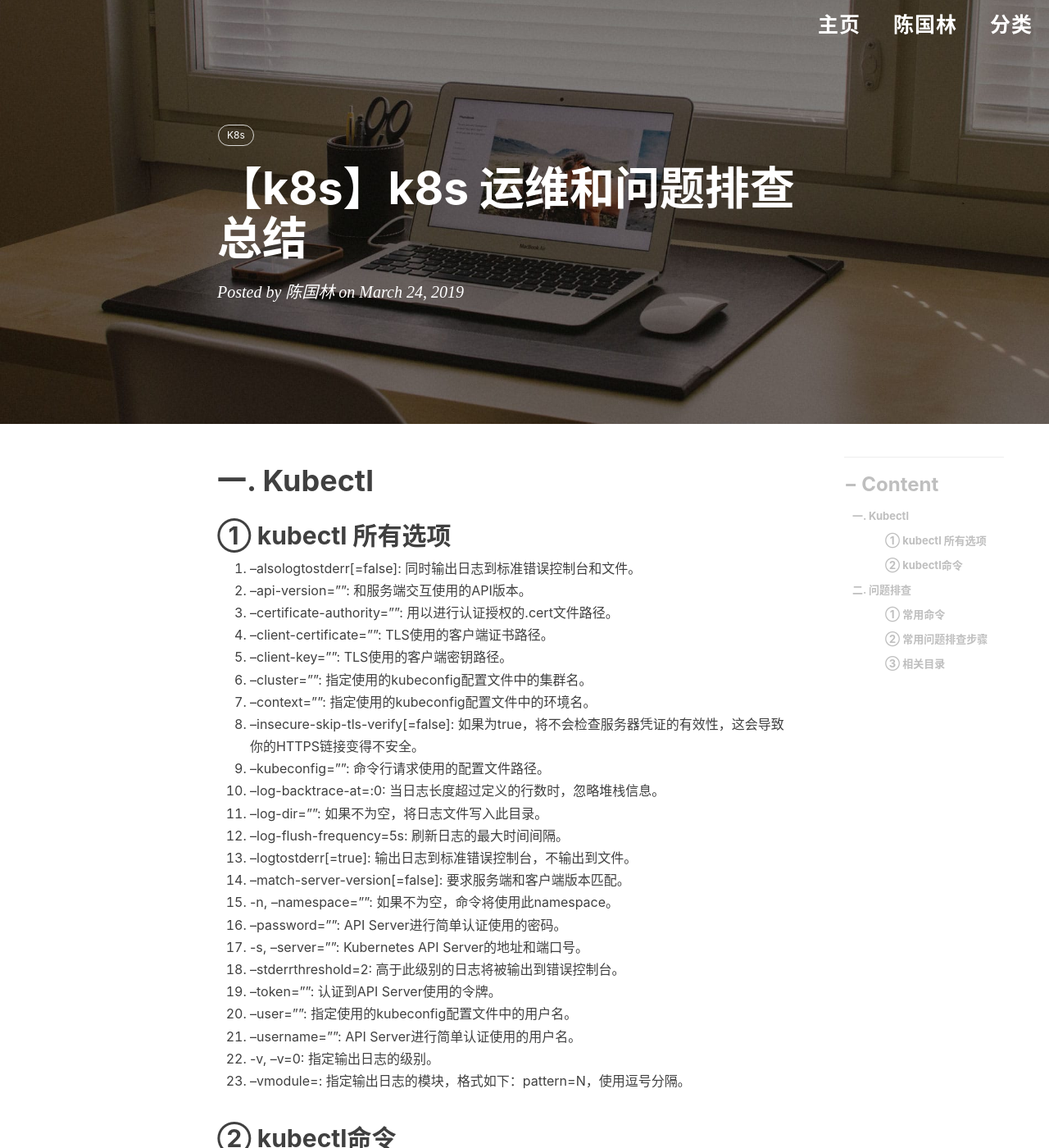
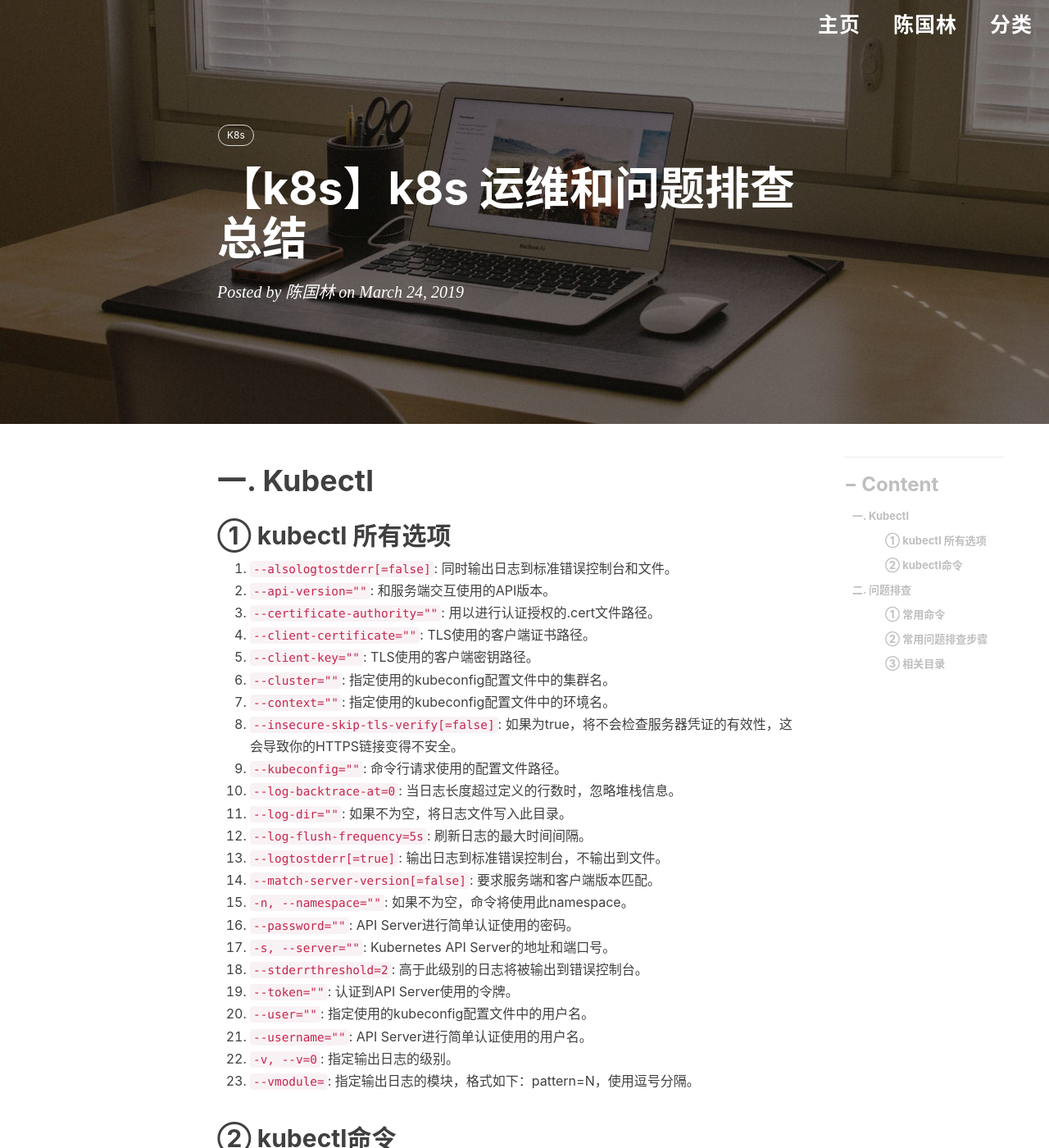
Before and after one commit to engru/chenguolin.github.io, a Jekyll site: the page built from _posts/2019-03-24-【K8s】K8s 运维和问题排查总结.md, in a window 1280 px wide and 1400 px high. Shown: the whole window at 82% size. Built offline with Jekyll 4.4.1, drawn with Linux system fonts in a browser that asks for light colours; nearby versions of some CDN libraries; comment, search, counter and statistics services are not loaded; part of the change alters nothing that is shown.

```diff
--- a/_posts/2019-03-24-【K8s】K8s 运维和问题排查总结.md
+++ b/_posts/2019-03-24-【K8s】K8s 运维和问题排查总结.md
@@ -7,29 +7,29 @@ tags:          #标签
 ---
 # 一. Kubectl
 ## ① kubectl 所有选项
-1. --alsologtostderr[=false]: 同时输出日志到标准错误控制台和文件。
-2. --api-version="": 和服务端交互使用的API版本。
-3. --certificate-authority="": 用以进行认证授权的.cert文件路径。
-4. --client-certificate="": TLS使用的客户端证书路径。
-5. --client-key="": TLS使用的客户端密钥路径。
-6. --cluster="": 指定使用的kubeconfig配置文件中的集群名。
-7. --context="": 指定使用的kubeconfig配置文件中的环境名。
-8. --insecure-skip-tls-verify[=false]: 如果为true，将不会检查服务器凭证的有效性，这会导致你的HTTPS链接变得不安全。
-9. --kubeconfig="": 命令行请求使用的配置文件路径。
-10. --log-backtrace-at=:0: 当日志长度超过定义的行数时，忽略堆栈信息。
-11. --log-dir="": 如果不为空，将日志文件写入此目录。
-12. --log-flush-frequency=5s: 刷新日志的最大时间间隔。
-13. --logtostderr[=true]: 输出日志到标准错误控制台，不输出到文件。
-14. --match-server-version[=false]: 要求服务端和客户端版本匹配。
-15. -n, --namespace="": 如果不为空，命令将使用此namespace。
-16. --password="": API Server进行简单认证使用的密码。
-17. -s, --server="": Kubernetes API Server的地址和端口号。
-18. --stderrthreshold=2: 高于此级别的日志将被输出到错误控制台。
-19. --token="": 认证到API Server使用的令牌。
-20. --user="": 指定使用的kubeconfig配置文件中的用户名。
-21. --username="": API Server进行简单认证使用的用户名。
-22. -v, --v=0: 指定输出日志的级别。
-23. --vmodule=: 指定输出日志的模块，格式如下：pattern=N，使用逗号分隔。
+1. `--alsologtostderr[=false]`: 同时输出日志到标准错误控制台和文件。
+2. `--api-version=""`: 和服务端交互使用的API版本。
+3. `--certificate-authority=""`: 用以进行认证授权的.cert文件路径。
+4. `--client-certificate=""`: TLS使用的客户端证书路径。
+5. `--client-key=""`: TLS使用的客户端密钥路径。
+6. `--cluster=""`: 指定使用的kubeconfig配置文件中的集群名。
+7. `--context=""`: 指定使用的kubeconfig配置文件中的环境名。
+8. `--insecure-skip-tls-verify[=false]`: 如果为true，将不会检查服务器凭证的有效性，这会导致你的HTTPS链接变得不安全。
+9. `--kubeconfig=""`: 命令行请求使用的配置文件路径。
+10. `--log-backtrace-at=0`: 当日志长度超过定义的行数时，忽略堆栈信息。
+11. `--log-dir=""`: 如果不为空，将日志文件写入此目录。
+12. `--log-flush-frequency=5s`: 刷新日志的最大时间间隔。
+13. `--logtostderr[=true]`: 输出日志到标准错误控制台，不输出到文件。
+14. `--match-server-version[=false]`: 要求服务端和客户端版本匹配。
+15. `-n, --namespace=""`: 如果不为空，命令将使用此namespace。
+16. `--password=""`: API Server进行简单认证使用的密码。
+17. `-s, --server=""`: Kubernetes API Server的地址和端口号。
+18. `--stderrthreshold=2`: 高于此级别的日志将被输出到错误控制台。
+19. `--token=""`: 认证到API Server使用的令牌。
+20. `--user=""`: 指定使用的kubeconfig配置文件中的用户名。
+21. `--username=""`: API Server进行简单认证使用的用户名。
+22. `-v, --v=0`: 指定输出日志的级别。
+23. `--vmodule=`: 指定输出日志的模块，格式如下：pattern=N，使用逗号分隔。
 
 ## ② kubectl命令
 1. `kubectl annotate` 更新资源的注解，支持的资源包括但不限于（大小写不限）pods (po)、services (svc)、 replicationcontrollers (rc)、nodes (no)、events (ev)、componentstatuses (cs)、 limitranges (limits)、persistentvolumes (pv)、persistentvolumeclaims (pvc)、 resourcequotas (quota)和secrets。
```
